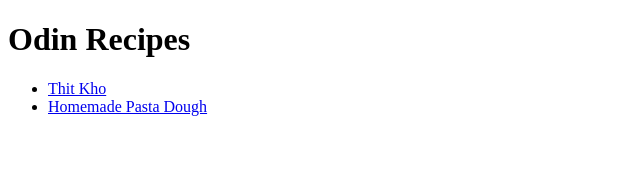
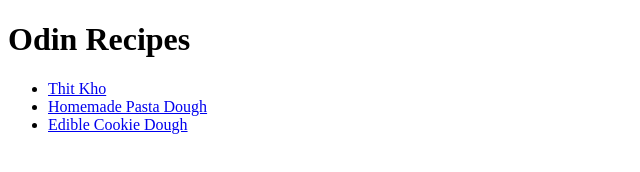
Before and after one commit to Kennsarts/odin-recipes, a plain HTML site: page index.html in a window 1280 px wide. Shown: the whole page, without its empty margins (0-640 px from the left). Drawn offline with Linux system fonts and the light colour scheme.

```diff
--- a/index.html
+++ b/index.html
@@ -10,7 +10,7 @@
         <ul>
             <li><a href="recipes/thit-kho.html">Thit Kho</a></li>
             <li><a href="recipes/homemade-pasta-dough.html">Homemade Pasta Dough</a></li>
-
+            <li><a href="recipes/edible-cookie-dough.html">Edible Cookie Dough</a></li>
         </ul>
     </body>
 </html>
```
